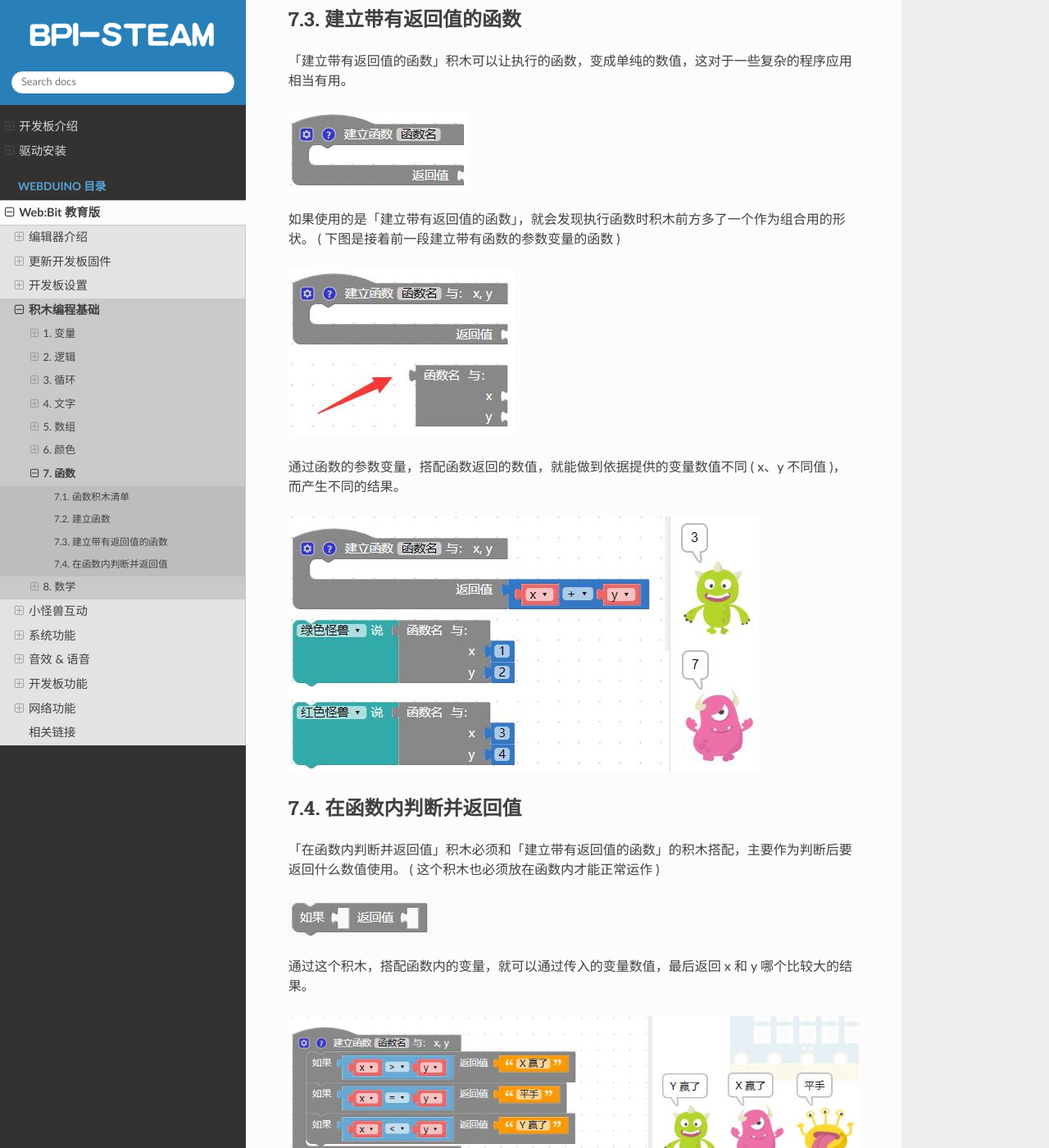
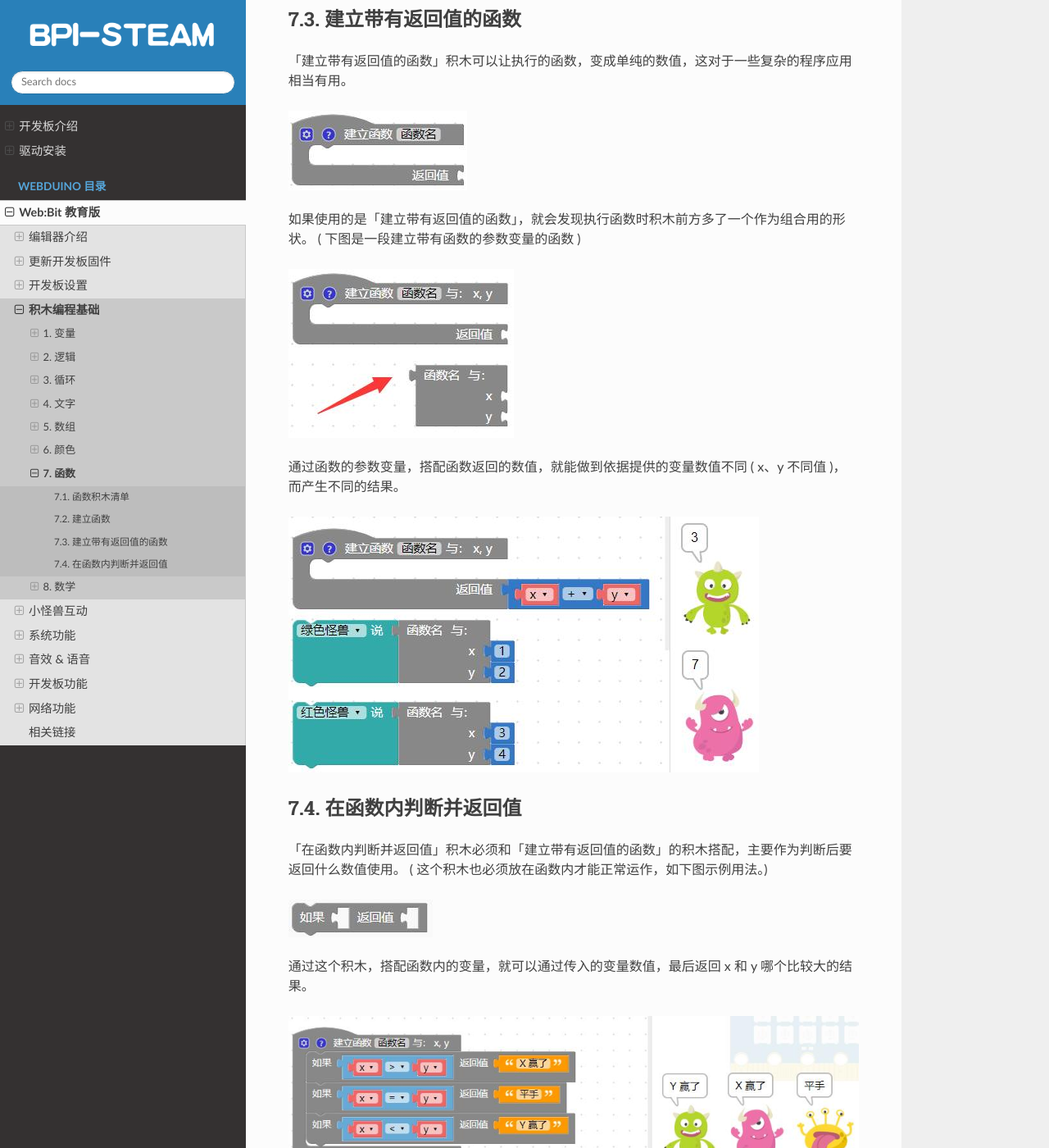
Before and after one commit to BPI-STEAM/simplified_webbit_docs, a Sphinx documentation site: the page built from source/webduino/tutorials/basic/function.md, in a window 1280 px wide and 1400 px high, scrolled down 2599 px. Shown: the whole window at 82% size. Built offline with Sphinx 7.4.7 and the Read the Docs theme 2.0.0, drawn with Linux system fonts in a browser that asks for light colours; pages that are not in the unit, such as notebooks, are missing from menus.

Commit message:
Update function.md

```diff
--- a/source/webduino/tutorials/basic/function.md
+++ b/source/webduino/tutorials/basic/function.md
@@ -40,7 +40,7 @@
 
 ![](function/function-09.jpg)
 
-如果使用的是「建立带有返回值的函数」，就会发现执行函数时积木前方多了一个作为组合用的形状。 ( 下图是接着前一段建立带有函数的参数变量的函数 )
+如果使用的是「建立带有返回值的函数」，就会发现执行函数时积木前方多了一个作为组合用的形状。 ( 下图是一段建立带有函数的参数变量的函数 )
 
 ![](function/function-10.jpg)
 
@@ -50,7 +50,7 @@
 
 #### 在函数内判断并返回值
 
-「在函数内判断并返回值」积木必须和「建立带有返回值的函数」的积木搭配，主要作为判断后要返回什么数值使用。 ( 这个积木也必须放在函数内才能正常运作 )
+「在函数内判断并返回值」积木必须和「建立带有返回值的函数」的积木搭配，主要作为判断后要返回什么数值使用。 ( 这个积木也必须放在函数内才能正常运作，如下图示例用法。)
 
 ![](function/function-12.jpg)
 
```
